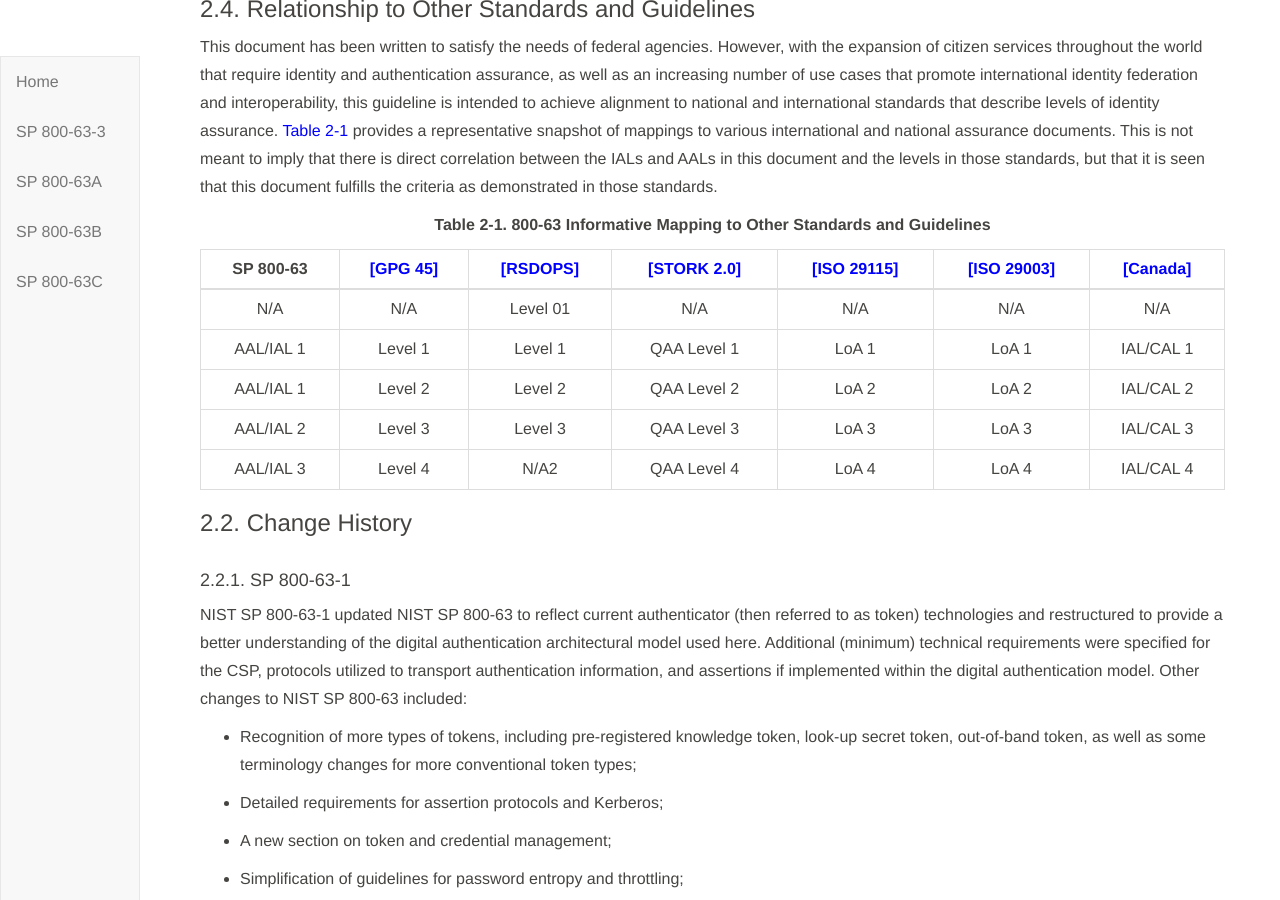
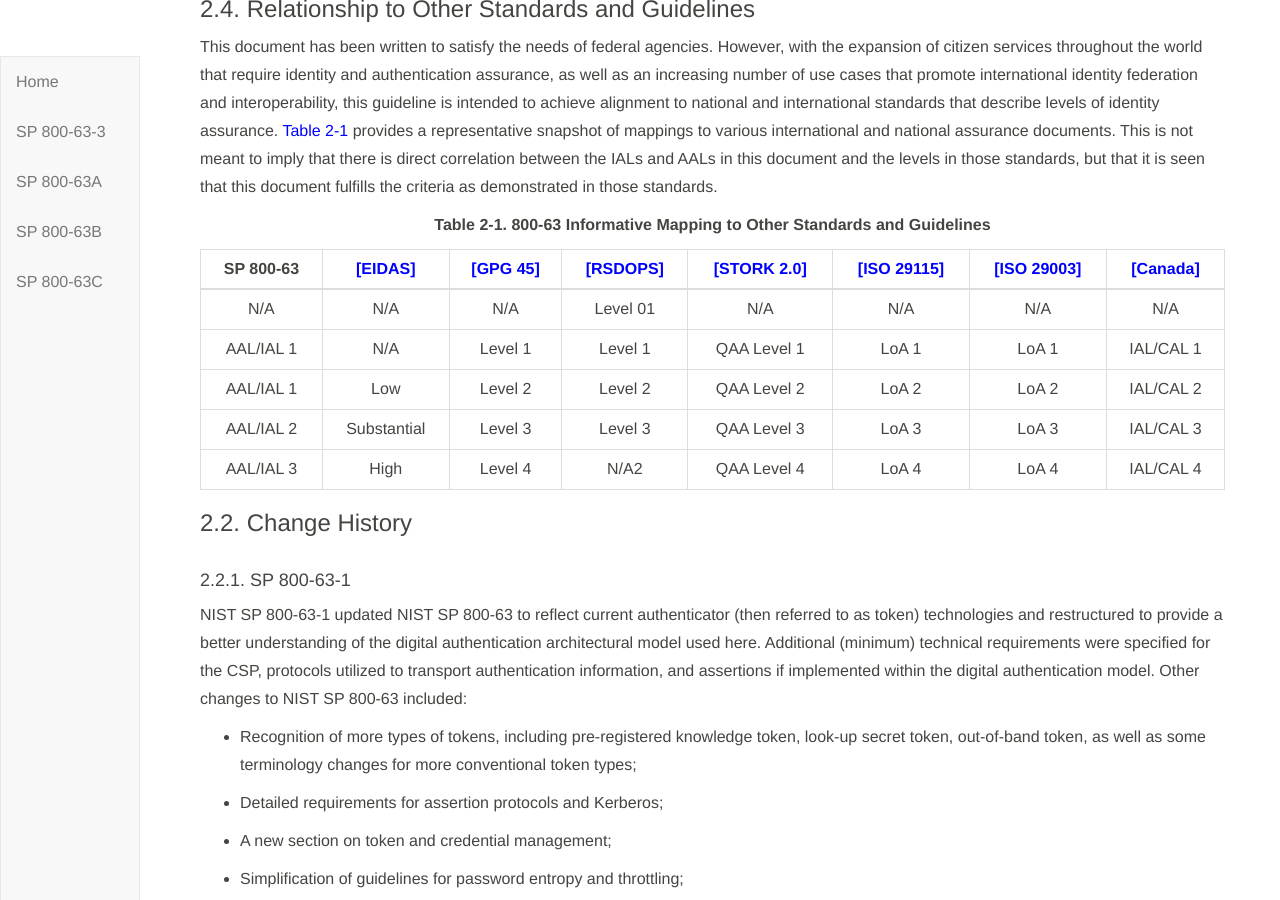
Before and after one commit to usnistgov/800-63-3, a Jekyll site: the page built from sp800-63-3/sec1_2_introduction.md, in a window 1280 px wide and 900 px high, scrolled down 4025 px. Built offline with Jekyll 4.4.1, drawn with Linux system fonts in a browser that asks for light colours; our own code applies the rules of GitHub Pages for plain Markdown files.

Commit message:
Added EIDAS given its relevance and importance.

```diff
--- a/sp800-63-3/sec1_2_introduction.md
+++ b/sp800-63-3/sec1_2_introduction.md
@@ -161,13 +161,13 @@ This document has been written to satisfy the needs of federal agencies. However
 
 </div>
 
-SP 800-63|[[GPG 45]](#GPG45)|[[RSDOPS]](#RSDOPS)|[[STORK 2.0]](#STORK2.0)|[[ISO 29115]](#ISO29115)|[[ISO 29003]](#ISO29003)|[[Canada]](#Canada)
-:---------:|:----:|:----:|:-------:|:--------:|:-------:|:------------------:
-N/A|N/A|Level 01|N/A|N/A|N/A|N/A
-AAL/IAL 1|Level 1|Level 1|QAA Level 1|LoA 1|LoA 1|IAL/CAL 1
-AAL/IAL 1|Level 2|Level 2|QAA Level 2|LoA 2|LoA 2|IAL/CAL 2
-AAL/IAL 2|Level 3|Level 3|QAA Level 3|LoA 3|LoA 3|IAL/CAL 3
-AAL/IAL	 3|Level 4|N/A2|QAA Level 4|LoA 4|LoA 4|IAL/CAL 4
+SP 800-63|[[EIDAS]](#EIDAS)|[[GPG 45]](#GPG45)|[[RSDOPS]](#RSDOPS)|[[STORK 2.0]](#STORK2.0)|[[ISO 29115]](#ISO29115)|[[ISO 29003]](#ISO29003)|[[Canada]](#Canada)
+:---------:|:----:|:----:|:----:|:-------:|:--------:|:-------:|:------------------:
+N/A|N/A|N/A|Level 01|N/A|N/A|N/A|N/A
+AAL/IAL 1|N/A|Level 1|Level 1|QAA Level 1|LoA 1|LoA 1|IAL/CAL 1
+AAL/IAL 1|Low|Level 2|Level 2|QAA Level 2|LoA 2|LoA 2|IAL/CAL 2
+AAL/IAL 2|Substantial|Level 3|Level 3|QAA Level 3|LoA 3|LoA 3|IAL/CAL 3
+AAL/IAL 3|High|Level 4|N/A2|QAA Level 4|LoA 4|LoA 4|IAL/CAL 4
 
 ### 2.2. Change History
 
```
Also changed, not shown: sp800-63-3/sec6_references.md (+2 -0 lines).
